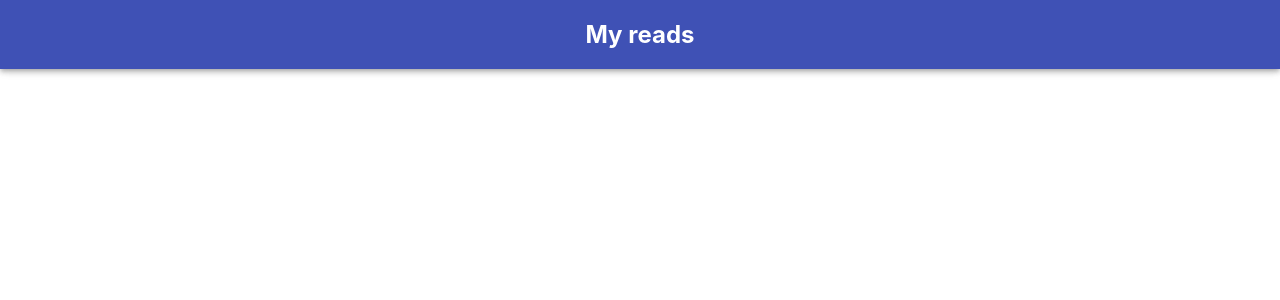
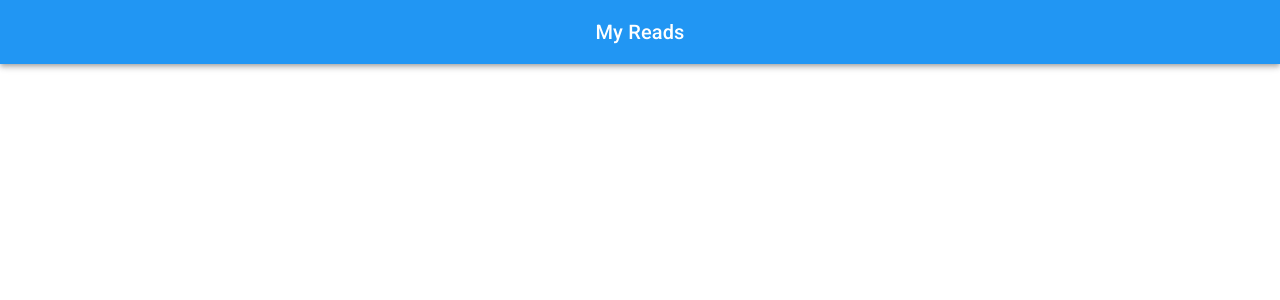
Before and after one commit to aristoteles-nunez/books-reads, a React (Create React App) app: page / in a window 1280 px wide. Shown: the top 300 px of the page. Built offline with nearby package versions, Linux system fonts and the light colour scheme.

Commit message:
feat: Basic Nav Bar with theme color

```diff
--- a/package.json
+++ b/package.json
@@ -4,6 +4,7 @@
   "private": true,
   "dependencies": {
     "@material-ui/core": "^4.9.1",
+    "@material-ui/icons": "^4.9.1",
     "@testing-library/jest-dom": "^4.2.4",
     "@testing-library/react": "^9.3.2",
     "@testing-library/user-event": "^7.1.2",
--- a/src/App.js
+++ b/src/App.js
@@ -1,15 +1,24 @@
 import React from 'react';
 import './App.css';
 import AppNavBar from './AppNavBar';
+import { createMuiTheme } from '@material-ui/core/styles';
+import { ThemeProvider } from '@material-ui/core/styles';
+import { blue, amber } from '@material-ui/core/colors';
 
+const theme = createMuiTheme({
+  palette: {
+    primary: blue,
+    secondary: amber,
+  },
+});
 
 function App() {
   return (
-    <div className="App">
-      <AppNavBar />
-      <p> Hello World</p>
-
-    </div>
+    <ThemeProvider theme={theme}>
+      <div className="App">
+        <AppNavBar title={'My Reads'}/>
+      </div>
+    </ThemeProvider>
   );
 }
 
--- a/src/AppNavBar.js
+++ b/src/AppNavBar.js
@@ -1,12 +1,35 @@
 import React from 'react';
+import { makeStyles } from '@material-ui/core/styles';
 import AppBar from '@material-ui/core/AppBar';
+import Toolbar from '@material-ui/core/Toolbar';
+import Typography from '@material-ui/core/Typography';
 
-const appNavBar = (props) => {
+const useStyles = makeStyles(theme => ({
+  root: {
+    flexGrow: 1,
+  },
+  menuButton: {
+    marginRight: theme.spacing(2),
+  },
+  title: {
+    flexGrow: 1,
+  },
+}));
+
+const AppNavBar = (props) => {
+    const {title} = props;
+    const classes = useStyles();
     return (
-        <AppBar>
-            <h2>My reads</h2>
-        </AppBar>
+        <div className={classes.root}>
+            <AppBar position="static">
+                <Toolbar>
+                    <Typography variant="h6" className={classes.title}>
+                        {title}
+                    </Typography>
+                </Toolbar>
+            </AppBar>
+        </div>
     );
 };
 
-export default appNavBar;
+export default AppNavBar;
```
Also changed, not shown: 1 other file (tests, documents, lock files or other folders).
